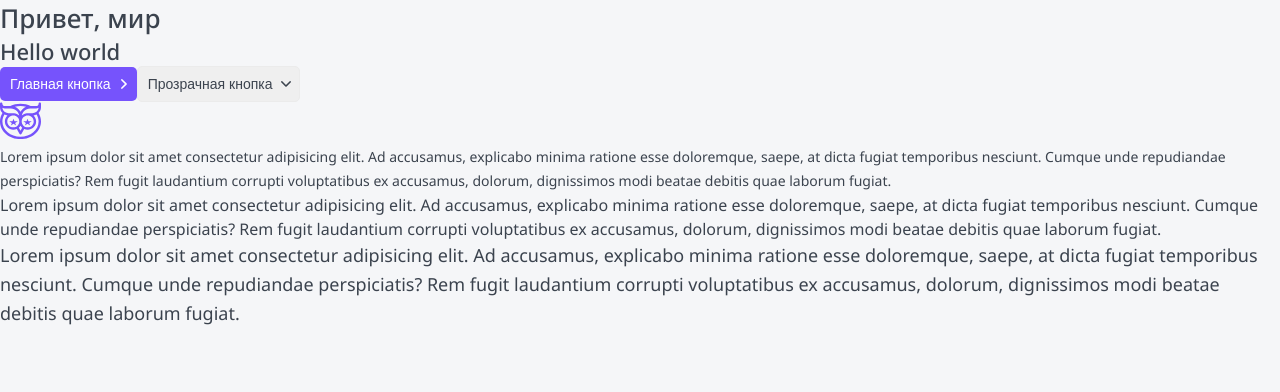
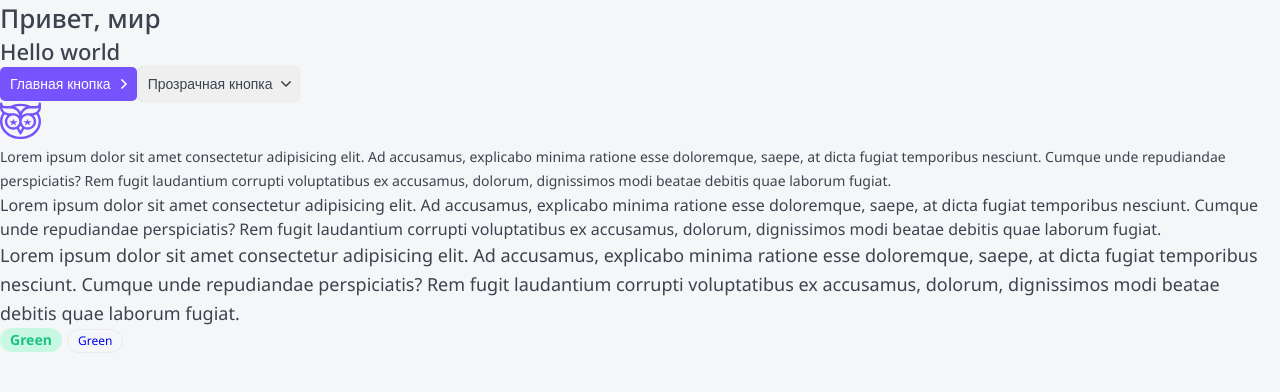
Before and after one commit to SergeiAmpilov/next-udemy, a Next.js app: page / in a window 1280 px wide. Shown: the top 392 px of the page. Built offline with nearby package versions, Linux system fonts and the light colour scheme.

Commit message:
feat: tag component

```diff
--- a/app/page.tsx
+++ b/app/page.tsx
@@ -1,4 +1,4 @@
-import { Button, Htag, Ptag } from '@/components';
+import { Button, Htag, Ptag, Tag } from '@/components';
 import { Metadata } from 'next';
 import React from 'react';
 import Logo from '../public/Group13.svg';
@@ -32,6 +32,8 @@
       <Ptag size='l'>
         Lorem ipsum dolor sit amet consectetur adipisicing elit. Ad accusamus, explicabo minima ratione esse doloremque, saepe, at dicta fugiat temporibus nesciunt. Cumque unde repudiandae perspiciatis? Rem fugit laudantium corrupti voluptatibus ex accusamus, dolorum, dignissimos modi beatae debitis quae laborum fugiat.
       </Ptag>
+      <Tag size='m' color='green'>Green</Tag>
+      <Tag size='s' color='ghost' href='https://github.com/AlariCode/top-app-demo/blob/main/next.config.js'>Green</Tag>
     </div>
   );
 }
--- /dev/null
+++ b/components/Tag/Tag.module.css
@@ -0,0 +1,46 @@
+.tag {
+  display: inline-block;
+  box-sizing: border-box;
+  margin-right: 5px;
+  border-radius: 20px;
+}
+
+.s {
+  padding: 5px 10px;
+  font-size: 12px;
+  line-height: 12px;
+}
+
+.m {
+  padding: 5px 10px;
+  font-size: 14px;
+  line-height: 14px;
+}
+
+.ghost {
+  border: 1px solid var(--gray-light);
+}
+
+.red {
+  color: var(--white);
+  background: #DE0000;
+  font-weight: bold;
+}
+
+.gray {
+  color: var(--white);
+  background: #B3C0D9;
+  font-weight: bold;
+}
+
+.green {
+  color: var(--green);
+  background: var(--green-light);
+  font-weight: bold;
+}
+
+.primary {
+  color: var(--primary);
+  background: none;
+  border: 1px solid var(--primary);
+}
--- /dev/null
+++ b/components/Tag/Tag.tsx
@@ -0,0 +1,26 @@
+import { TagProps } from "./Tag.props";
+import cn from 'classnames';
+import styles from './Tag.module.css';
+
+export const Tag = ({ color='ghost', size='s', className, href, children, ...props}: TagProps): JSX.Element => {
+  return (
+    <div
+      className={ cn(className, styles.tag, {
+        [styles.s]: size === 's',
+        [styles.m]: size === 'm',
+        [styles.ghost]: color === 'ghost',
+        [styles.red]: color === 'red',
+        [styles.gray]: color === 'gray',
+        [styles.green]: color === 'green',
+        [styles.primary]: color === 'primary',
+      })}
+      {...props}
+    >
+      { href
+        ? <a href={href}>{children}</a>
+        : children
+      }
+
+    </div>
+  );
+}
--- a/components/index.ts
+++ b/components/index.ts
@@ -1,3 +1,4 @@
 export * from './Htag/Htag';
 export * from './Button/Button';
 export * from './Ptag/Ptag';
+export * from './Tag/Tag';
```
Also changed, not shown: components/Tag/Tag.props.ts (added, +8 -0 lines).
